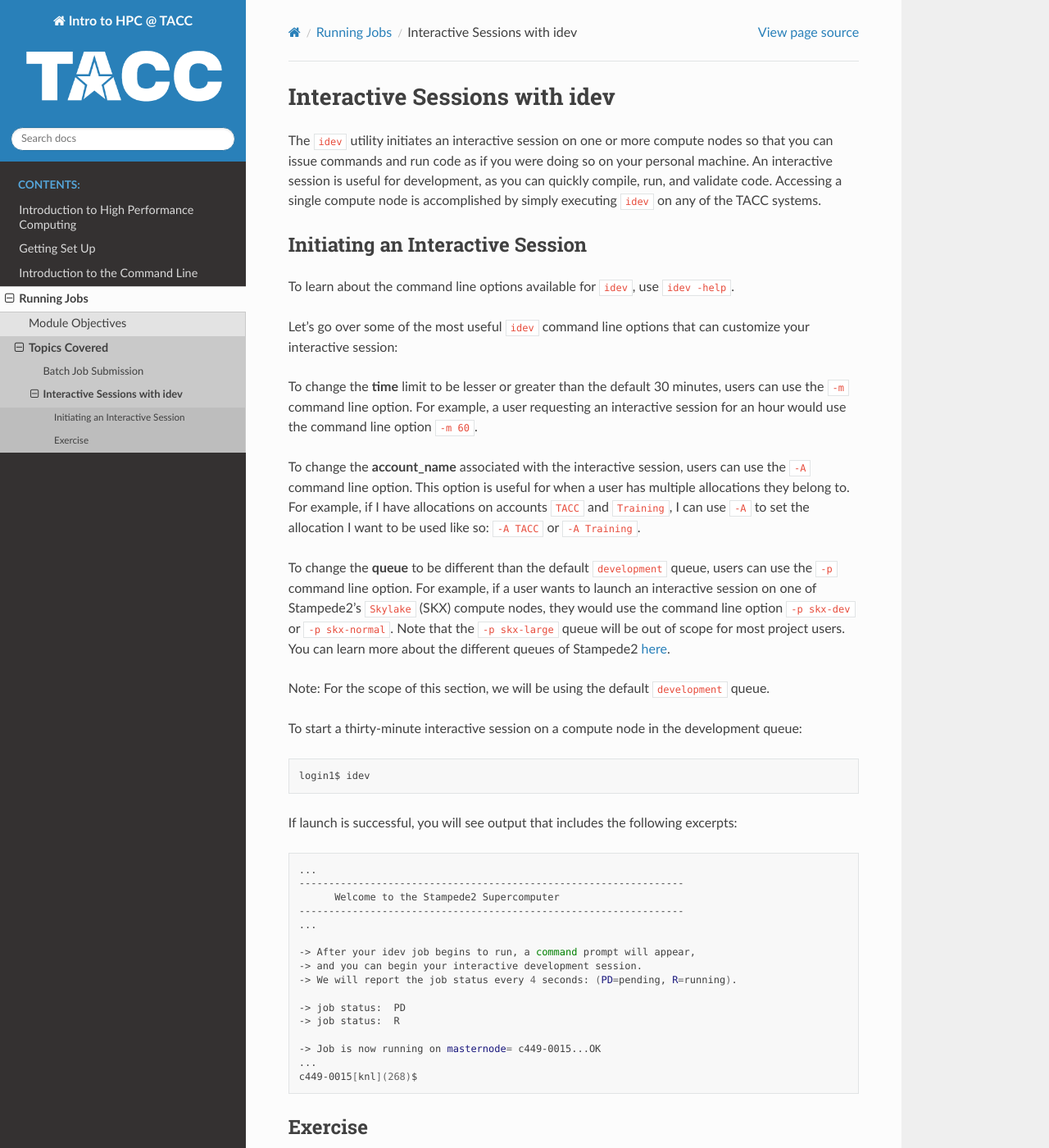
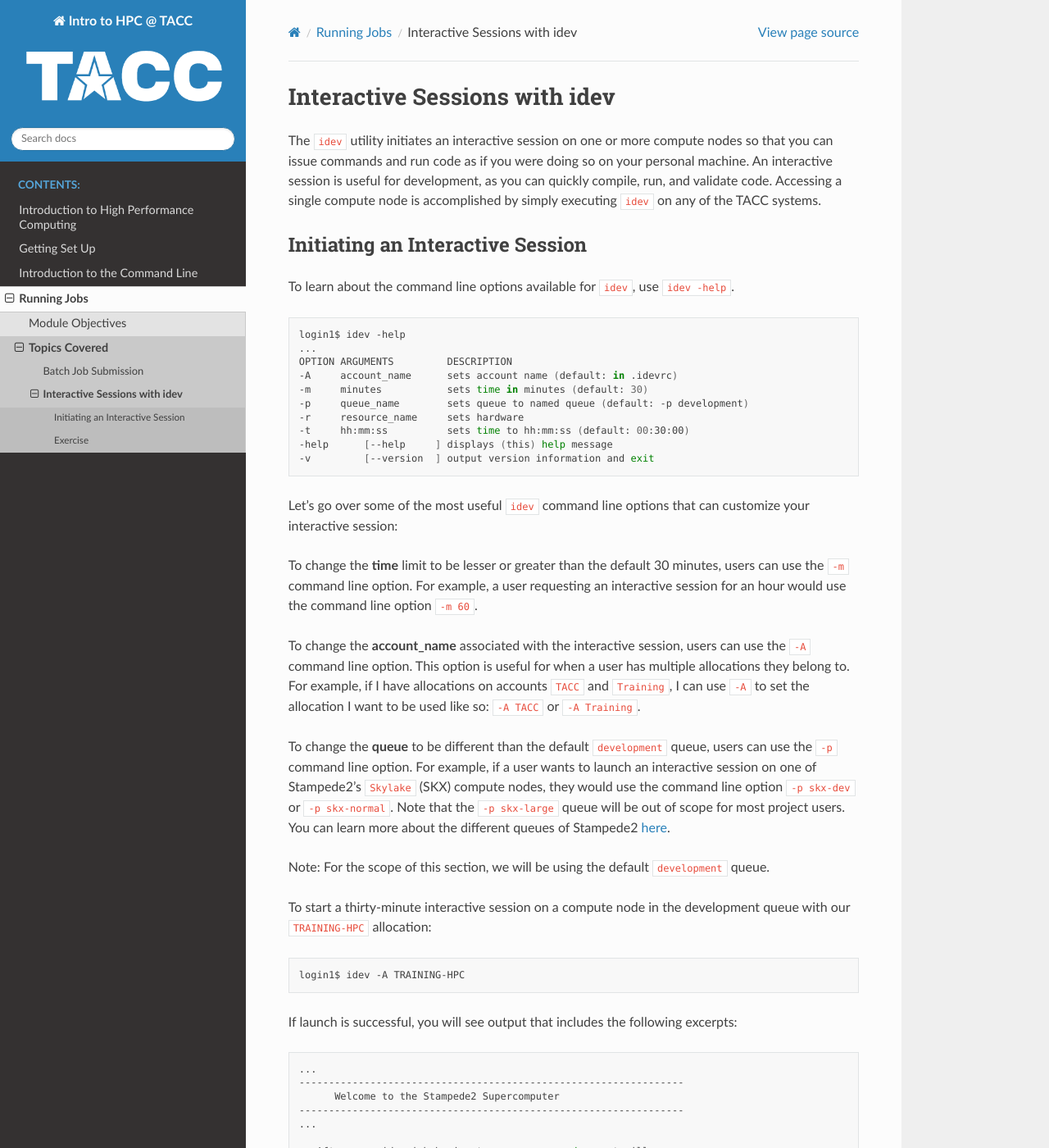
Before and after one commit to ancantu/tacc-reproducible-intro-hpc, a Sphinx documentation site: the page built from docs/source/intro_to_job_submissions/job_submission_02.rst, in a window 1280 px wide and 1400 px high. Shown: the whole window at 82% size. Built offline with Sphinx 7.4.7 and the Read the Docs theme 2.0.0, drawn with Linux system fonts in a browser that asks for light colours.

Commit message:
updated allocation, clarifying info in intro_to_job_submissions

```diff
--- a/docs/source/intro_to_job_submissions/job_submission_01.rst
+++ b/docs/source/intro_to_job_submissions/job_submission_01.rst
@@ -59,7 +59,7 @@
    #SBATCH -N 1             # Total number of nodes requested (16 cores/node)
    #SBATCH -n 1             # Total number of mpi tasks requested
    #SBATCH -t 00:10:00      # Run time (hh:mm:ss)
-   #SBATCH -A               # <-- Allocation name to charge job against
+   #SBATCH -A TRAINING-HPC  # <-- Allocation name to charge job against
 
 Now, we need to provide instructions to the compute node on how to run ``autodock_vina``. This information would come from the ``autodock_vina`` instruction manual. Continue editing ``job.slurm`` with VIM, and add this to the bottom:
 
--- a/docs/source/intro_to_job_submissions/job_submission_02.rst
+++ b/docs/source/intro_to_job_submissions/job_submission_02.rst
@@ -8,7 +8,7 @@
 
 To learn about the command line options available for ``idev``, use ``idev -help``.
 
-.. code-block::bash
+.. code-block:: bash
 
    login1$ idev -help
    ...
@@ -31,11 +31,11 @@
 
 Note: For the scope of this section, we will be using the default ``development`` queue.
 
-To start a thirty-minute interactive session on a compute node in the development queue:
+To start a thirty-minute interactive session on a compute node in the development queue with our ``TRAINING-HPC`` allocation:
 
 .. code-block:: bash
 
-   login1$ idev
+   login1$ idev -A TRAINING-HPC
 
 If launch is successful, you will see output that includes the following excerpts:
 
--- a/docs/source/intro_to_job_submissions/overview.rst
+++ b/docs/source/intro_to_job_submissions/overview.rst
@@ -14,7 +14,7 @@
 ^^^^^^^^^^^^^^
 
  * Batch job submission, commands dependent on system (``sbatch``, ``showq``, ``scancel``).
- * Interactive sessions with ``idev``
+ * Interactive sessions with ``idev`` (``idev``, ``idev -help``)
 
 .. toctree::
    :maxdepth: 1
```
